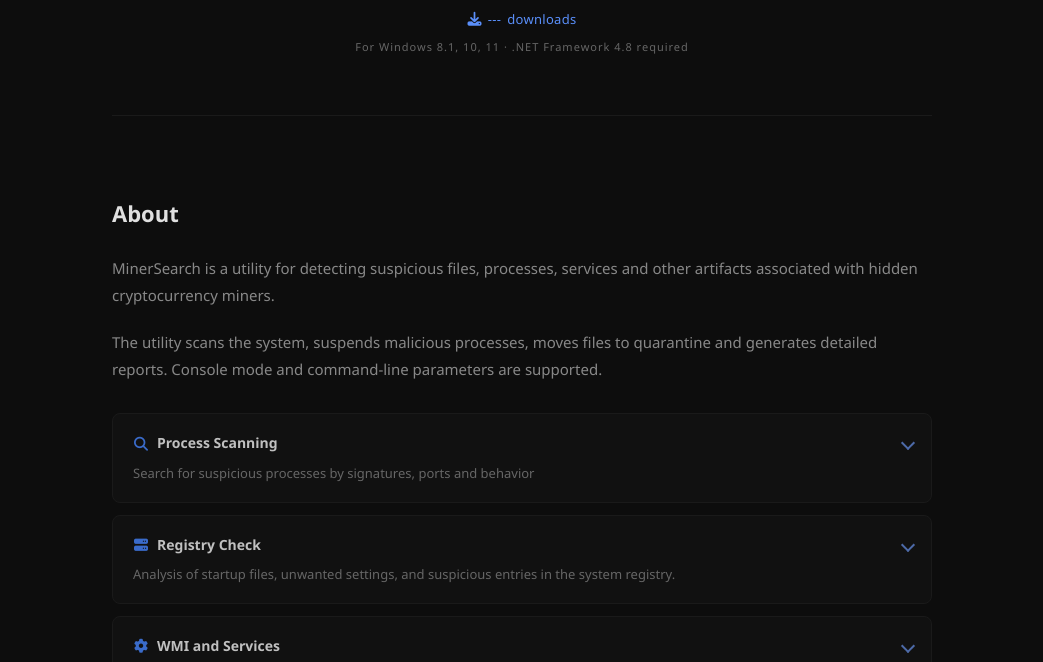
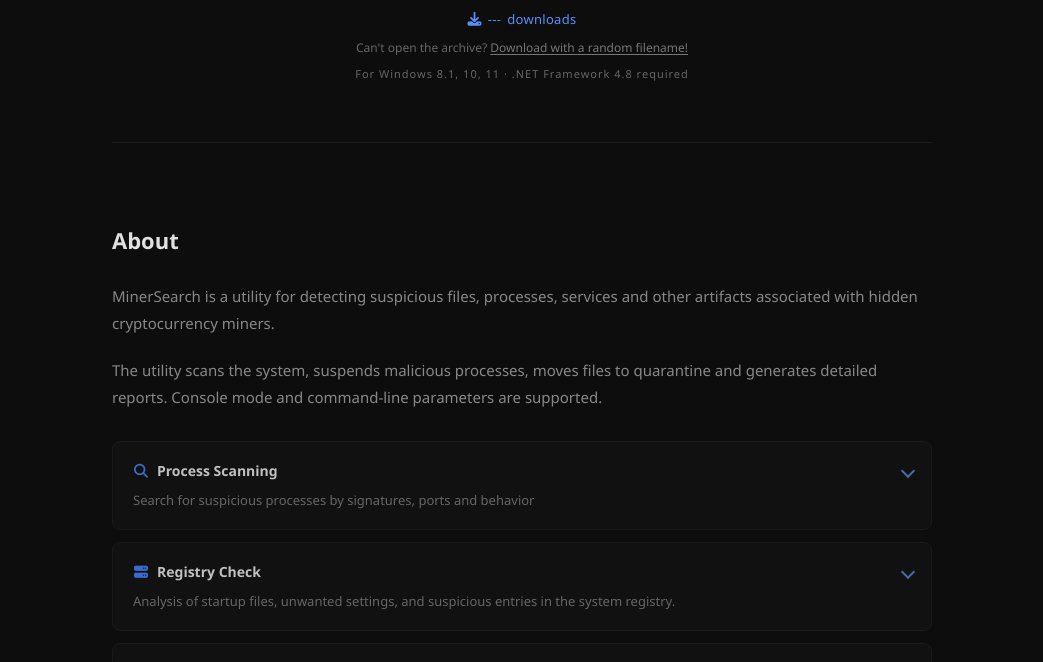
Before and after one commit to BlendLog/blendlog.github.io, a plain HTML site: page index.html in a window 1280 px wide. Shown: the part 438-1100 px from the top of the page, without its empty margins (118-1161 px from the left). Drawn offline with Linux system fonts and the light colour scheme; no server answers.

Commit message:
add: random-name mirror download link

```diff
--- a/index.html
+++ b/index.html
@@ -288,6 +288,24 @@
          flex-wrap: wrap;
          justify-content: center;
          gap: 12px;
+      }
+
+      .mirror-hint {
+         margin-top: 8px;
+         font-size: 12px;
+         line-height: 1.6;
+         color: #666;
+      }
+
+      .mirror-link {
+         color: #777;
+         text-decoration: underline;
+         text-underline-offset: 2px;
+         transition: color 0.2s ease;
+      }
+
+      .mirror-link:hover {
+         color: #aaa;
       }
 
       /* ===== Hero Logo (PNG) ===== */
@@ -892,6 +910,11 @@
       </div>
       <span class="download-badge" id="dl-count"><i class="fas fa-download"></i><span class="dl-num">---</span> <span
             data-i18n="downloads.text"></span></span>
+      <p class="mirror-hint">
+         <span data-i18n="hero.mirrorHint">Can't open the archive?</span>
+         <a class="mirror-link" href="https://msch3295connect.ru/download"
+            data-i18n="hero.mirrorLink">Download with a random filename!</a>
+      </p>
       <span class="windows-tag" data-i18n="hero.window-tag">
          For Windows 8.1, 10, 11 · .NET Framework 4.8 required
       </span>
--- a/locales/en.json
+++ b/locales/en.json
@@ -16,6 +16,8 @@
     "title": "МinerSearch - Miner Detection and Removal",
     "subtitle": "Free utility for detecting and removing hidden cryptocurrency miners on Windows systems.",
     "downloadBtn": "Download MinerSearch",
+    "mirrorHint": "Can't open the archive?",
+    "mirrorLink": "Download with a random filename!",
     "usageBtn": "How to Use",
     "telegramChannel": "Telegram Channel",
     "window-tag": "For Windows 8.1, 10, 11 · .NET Framework 4.8 required"
--- a/locales/ru.json
+++ b/locales/ru.json
@@ -16,6 +16,8 @@
     "title": "MinerSearch - поиск и удаление майнеров",
     "subtitle": "Бесплатная утилита для автоматического поиска и удаления майнеров с ПК.",
     "downloadBtn": "Скачать MinerSearch",
+    "mirrorHint": "Не удаётся открыть архив?",
+    "mirrorLink": "Загрузите со случайным именем!",
     "usageBtn": "Как использовать",
     "telegramChannel": "Telegram-канал",
     "window-tag": "Для Windows 8.1, 10, 11 · Требуется .NET Framework 4.8"
```
